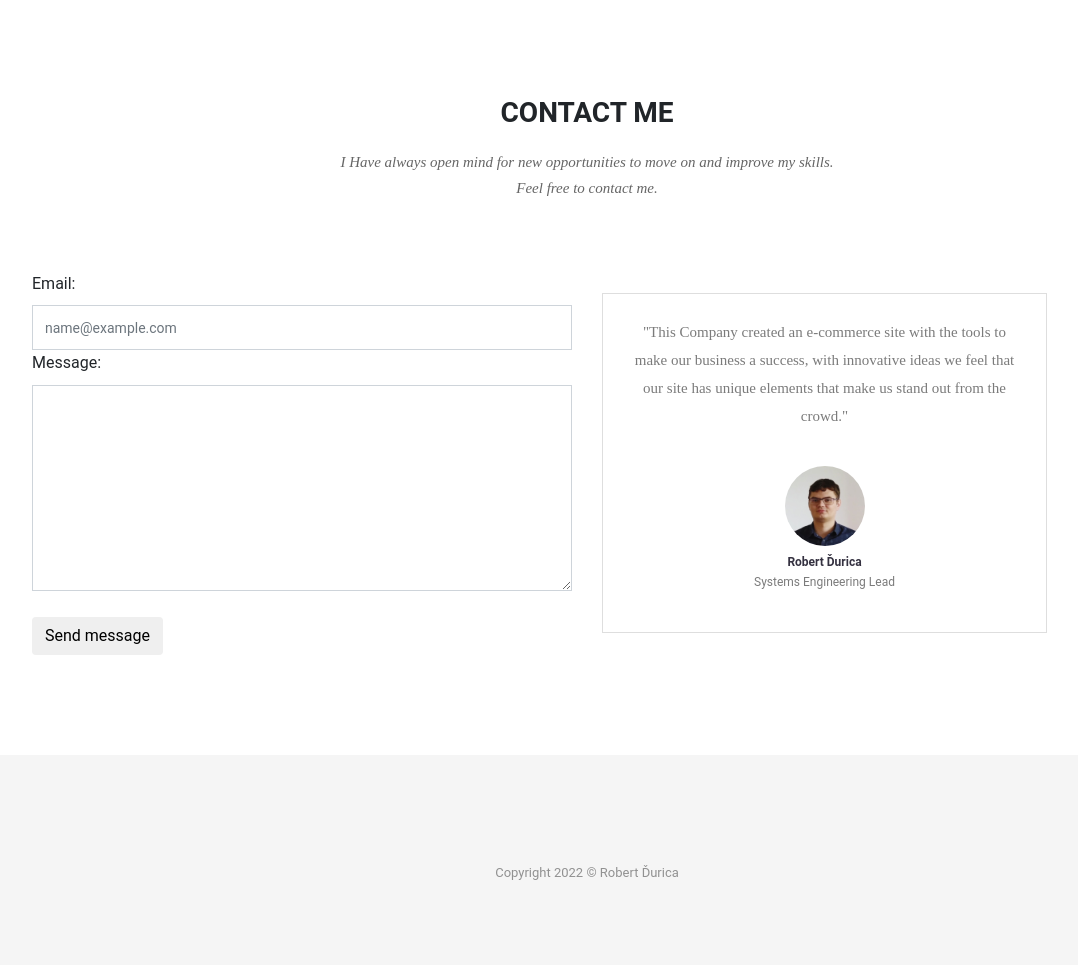
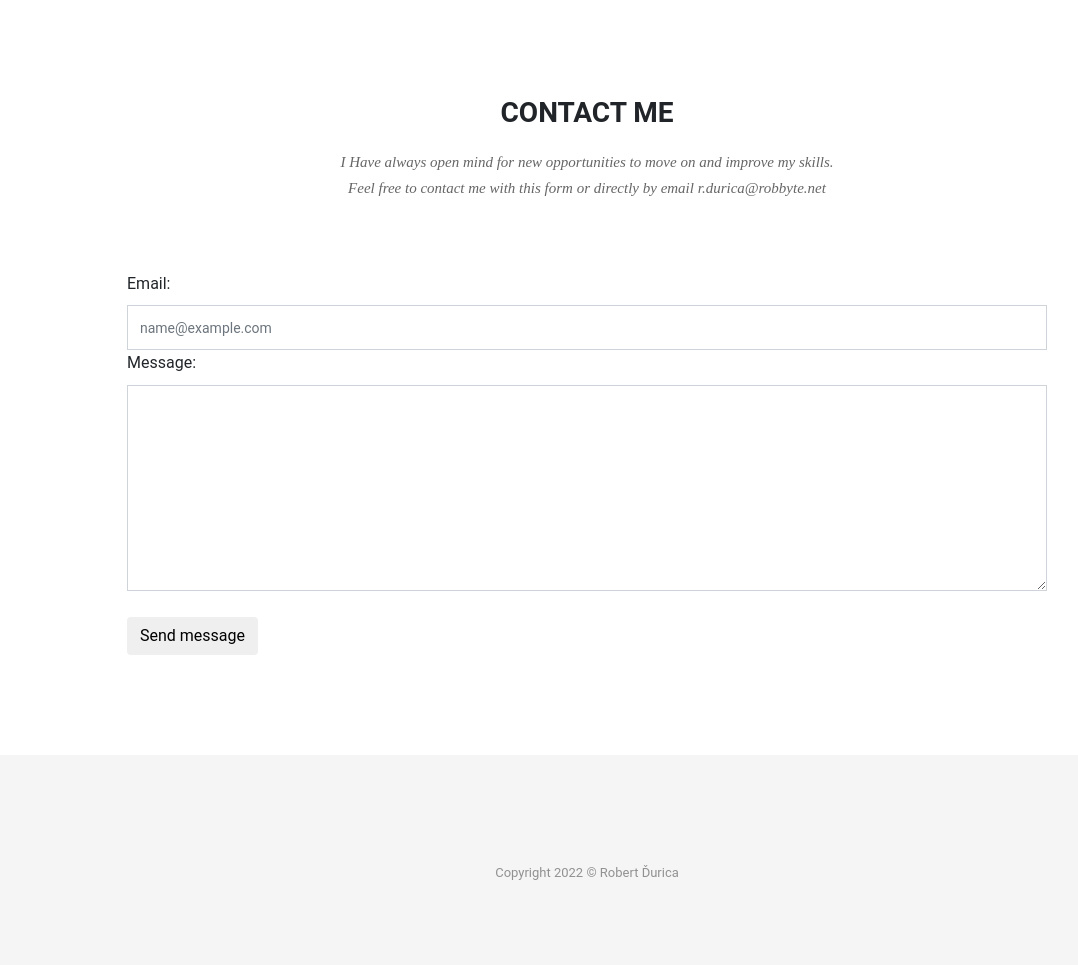
Before and after one commit to rdurica/portfolio, a Django app: page / in a window 1280 px wide. Shown: the part 2987-3952 px from the top of the page, without its empty margins (53-1131 px from the left). Run offline with Django 4.2, Linux system fonts and the light colour scheme; some libraries are stand-ins or nearby versions.

Commit message:
Changed: Contact me section

```diff
--- a/profile_page/templates/profile_page/sections/contact_me.html
+++ b/profile_page/templates/profile_page/sections/contact_me.html
@@ -5,15 +5,12 @@
       <div class="col-12">
         <div class="section-title text-center">
           <h2>Contact me</h2>
-          <p>
-            I Have always open mind for new opportunities to move on and improve my skills. <br />
-            Feel free to contact me.
-          </p>
+          <p>I Have always open mind for new opportunities to move on and improve my skills. <br />Feel free to contact me with this form or directly by email r.durica@robbyte.net</p>
         </div>
       </div>
     </div>
-    <div class="row align-items-center">
-      <div class="col-md-6">
+    <div class="row justify-content-center">
+      <div class="col-md-10">
         {% if messages %} {% for message in messages %}
         <div class="alert alert-{{message.tags}}" role="alert">{{ message }}</div>
         {% endfor %} {% else %}
@@ -26,20 +23,6 @@
         </form>
         {% endif %}
       </div>
-      <div class="col-md-5 col-md-offset-1">
-        <div class="testimonial-carousel text-center">
-          <div class="testimonial-slider owl-carousel">
-            <div>
-              <i class="ion-quote"></i>
-              <p>"This Company created an e-commerce site with the tools to make our business a success, with innovative ideas we feel that our site has unique elements that make us stand out from the crowd."</p>
-              <div class="user">
-                <img src="{% static 'images/me.jpg' %}" alt="Pepole" />
-                <p><span>Robert Ďurica</span> Systems Engineering Lead</p>
-              </div>
-            </div>
-          </div>
-        </div>
-      </div>
     </div>
   </div>
 </section>
```
Also changed, not shown: 1 other file.
